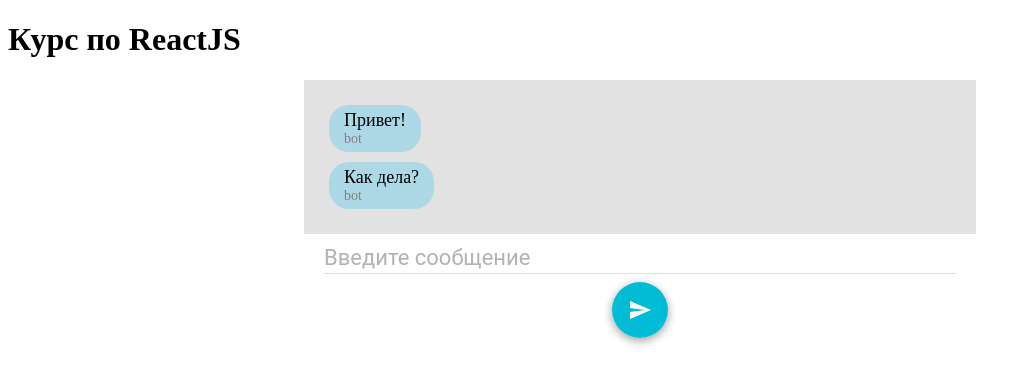
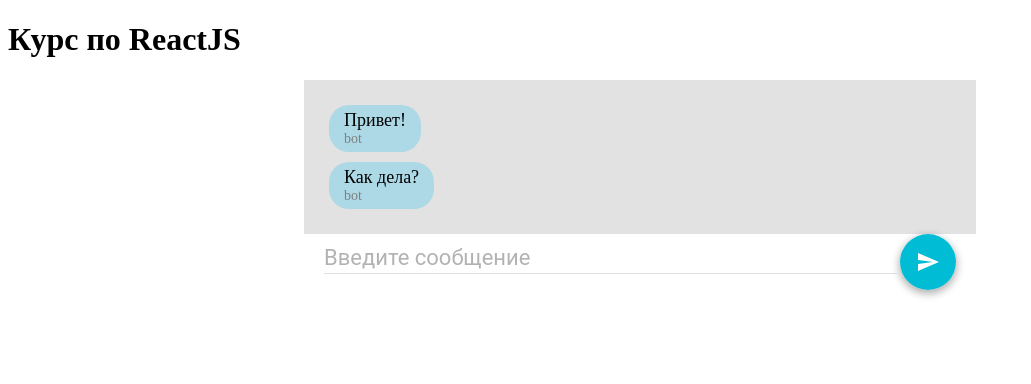
Before and after one commit to Andydecard/react2, a React app: page / in a window 1280 px wide. Shown: the top 384 px of the page, without its empty margins (0-1031 px from the left). Built offline with nearby package versions, Linux system fonts and the light colour scheme.

Commit message:
Lesson_3

```diff
--- a/static_src/components/Messagefield.jsx
+++ b/static_src/components/Messagefield.jsx
@@ -44,7 +44,7 @@ export default class MessageField extends React.Component {
             <div className="layout">
             <div className="message-field">
                 { messageElements }
-            </div>
+            </div> <div style={ { width: '100%', display: 'flex' } }>
                 <TextField
                     name="input"
                     fullWidth={ true }
@@ -57,8 +57,8 @@ export default class MessageField extends React.Component {
                 <FloatingActionButton onClick={ this.handleSendMessage }>
                     <SendIcon />
                 </FloatingActionButton>
-            {/*<input name='input' onChange={ this.handleChange } value={ input } />*/}
-            {/*<button onClick={ this.handleSendMessage }>Отправить сообщение</button>*/}
+
+            </div>
         </div>
 
 
```
